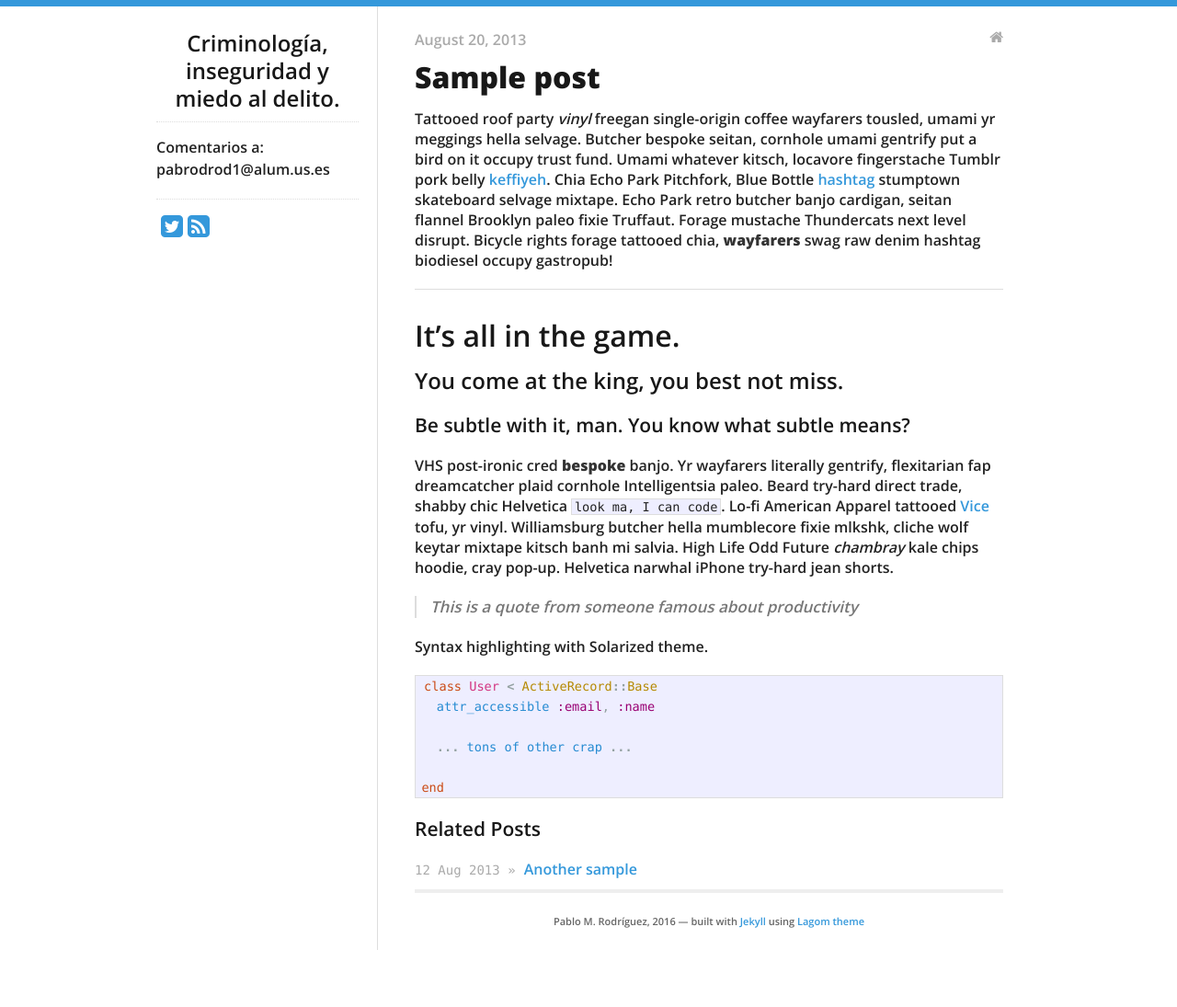
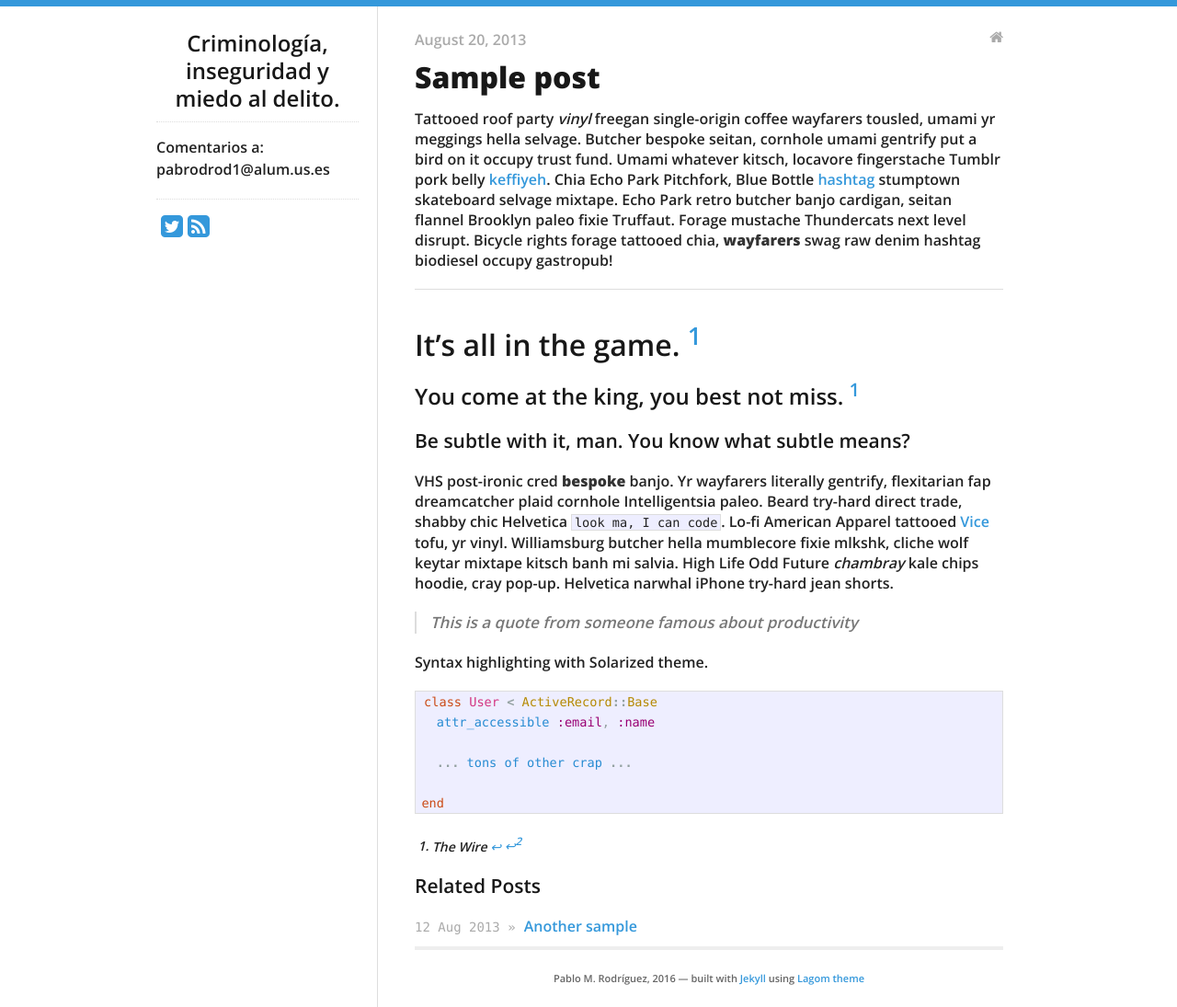
Before and after one commit to fearofcrime/fearofcrime.github.io, a Jekyll site: the page built from _posts/2013-08-20-sample-post.md, in a window 1280 px wide. Shown: the whole page at 92% size. Built offline with Jekyll 4.4.1, drawn with Linux system fonts in a browser that asks for light colours; nearby versions of some CDN libraries; before the commit the page ends 1033 px from its top, so only the background shows below that.

Commit message:
Update 2013-08-20-sample-post.md

```diff
--- a/_posts/2013-08-20-sample-post.md
+++ b/_posts/2013-08-20-sample-post.md
@@ -15,9 +15,9 @@ chia, **wayfarers** swag raw denim hashtag biodiesel occupy gastropub!
 
 ---
 
-# It's all in the game.
+# It's all in the game. [^1]
 
-## You come at the king, you best not miss.
+## You come at the king, you best not miss. [^1]
 
 ### Be subtle with it, man. You know what subtle means?
 
@@ -42,3 +42,4 @@ class User < ActiveRecord::Base
 end
 
 {% endhighlight %}
+[^1]: *The Wire*
```
